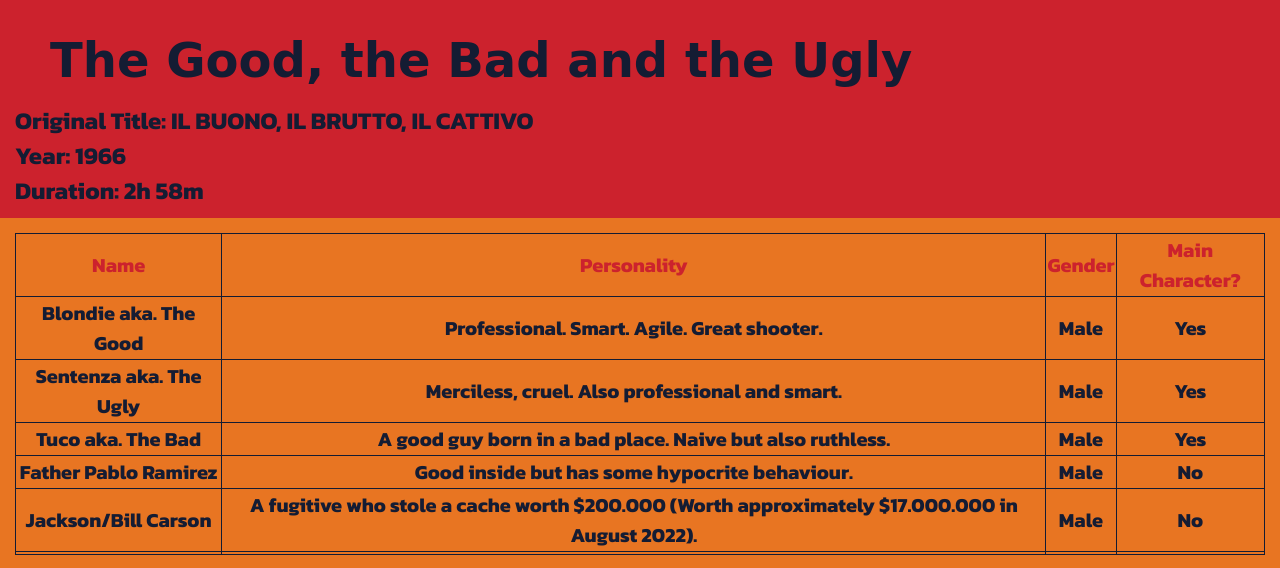
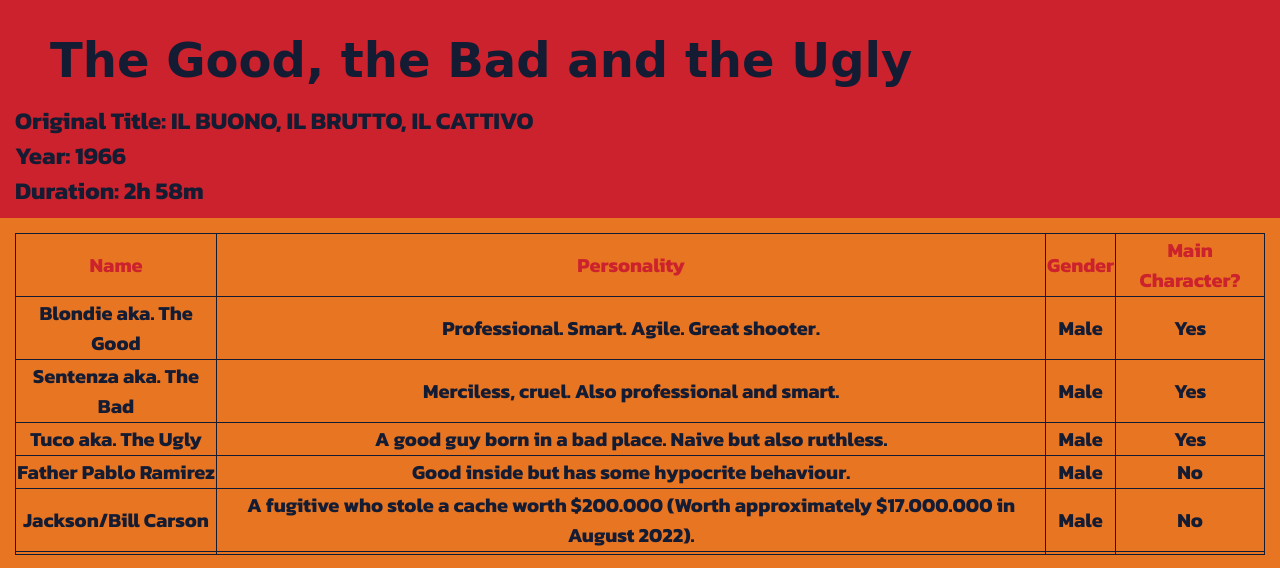
Before and after one commit to selaminhelloworld/monkey-web-coding-challenge-3-try, a plain HTML site: page index.html in a window 1280 px wide. Shown: the top 568 px of the page. Drawn offline with Linux system fonts and the light colour scheme; a web font is replaced by a local one.

Commit message:
Fix typo in table

```diff
--- a/index.html
+++ b/index.html
@@ -30,13 +30,13 @@
             <td>Yes</td>
         </tr>
         <tr>
-            <td>Sentenza aka. The Ugly</td>
+            <td>Sentenza aka. The Bad</td>
             <td>Merciless, cruel. Also professional and smart.</td>
             <td>Male</td>
             <td>Yes</td>
         </tr>
         <tr>
-            <td>Tuco aka. The Bad</td>
+            <td>Tuco aka. The Ugly</td>
             <td>A good guy born in a bad place. Naive but also ruthless.</td>
             <td>Male</td>
             <td>Yes</td>
```
